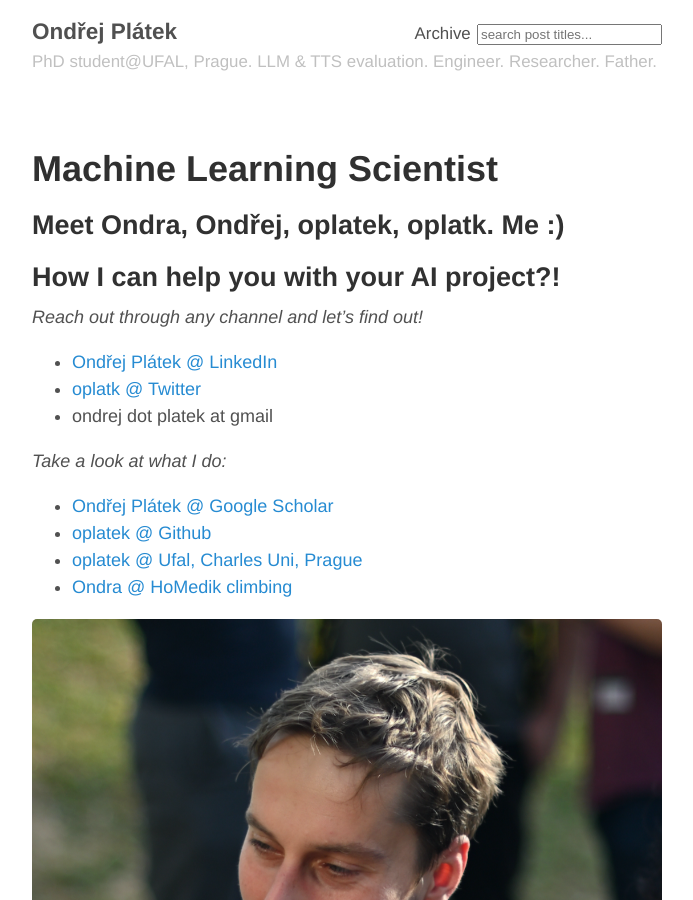
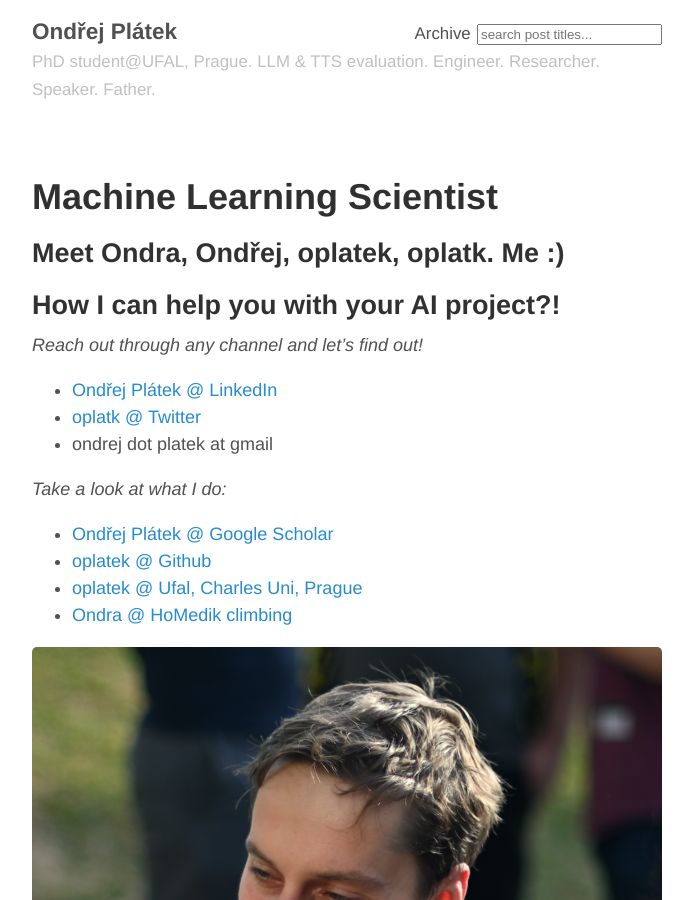
Before and after one commit to oplatek/oplatek.github.io, a Jekyll site: the page built from index.md, in a window 1280 px wide and 900 px high. Shown: the whole window, without its empty margins (293-986 px from the left). Built offline with Jekyll 4.4.1, drawn with Linux system fonts in a browser that asks for light colours.

Commit message:
add speaker

```diff
--- a/_config.yml
+++ b/_config.yml
@@ -4,7 +4,7 @@
 
 # Setup
 title:               Ondřej Plátek
-tagline:             PhD student@UFAL, Prague. LLM & TTS evaluation. Engineer. Researcher. Father.
+tagline:             PhD student@UFAL, Prague. LLM & TTS evaluation. Engineer. Researcher. Speaker. Father.
 url:                 http://opla.cz
 paginate:            1
 baseurl:             ""
```
